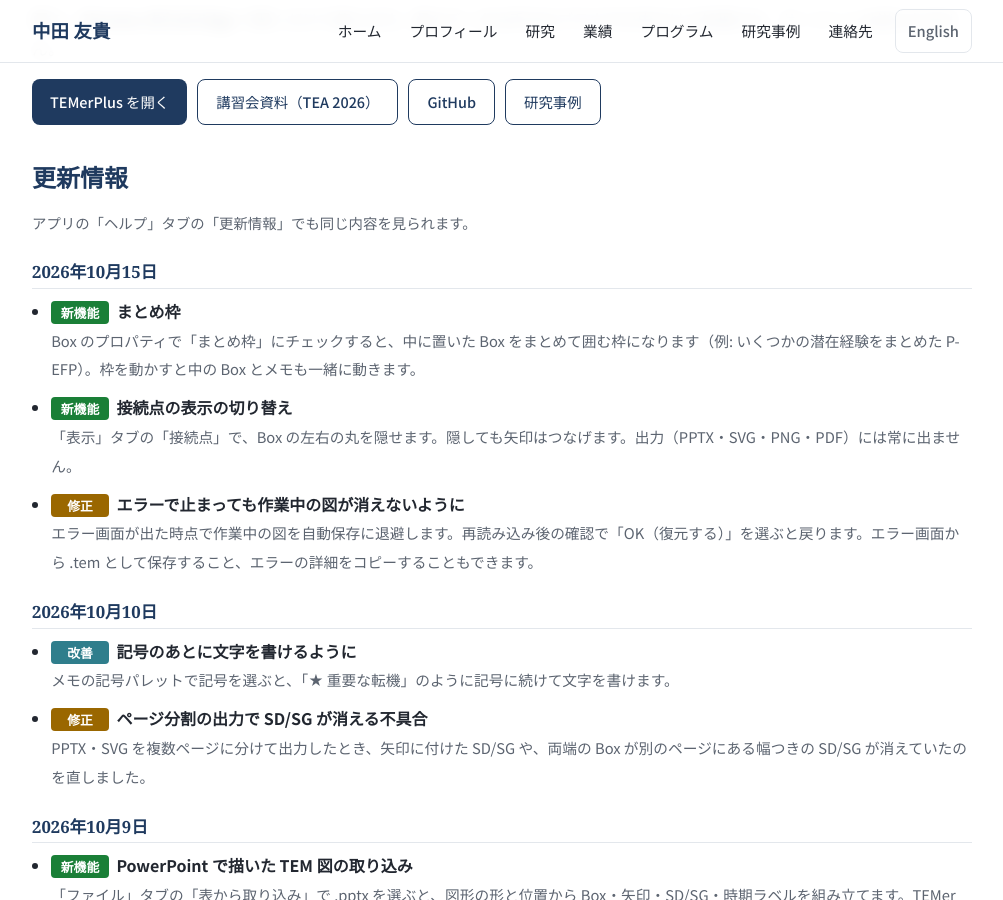
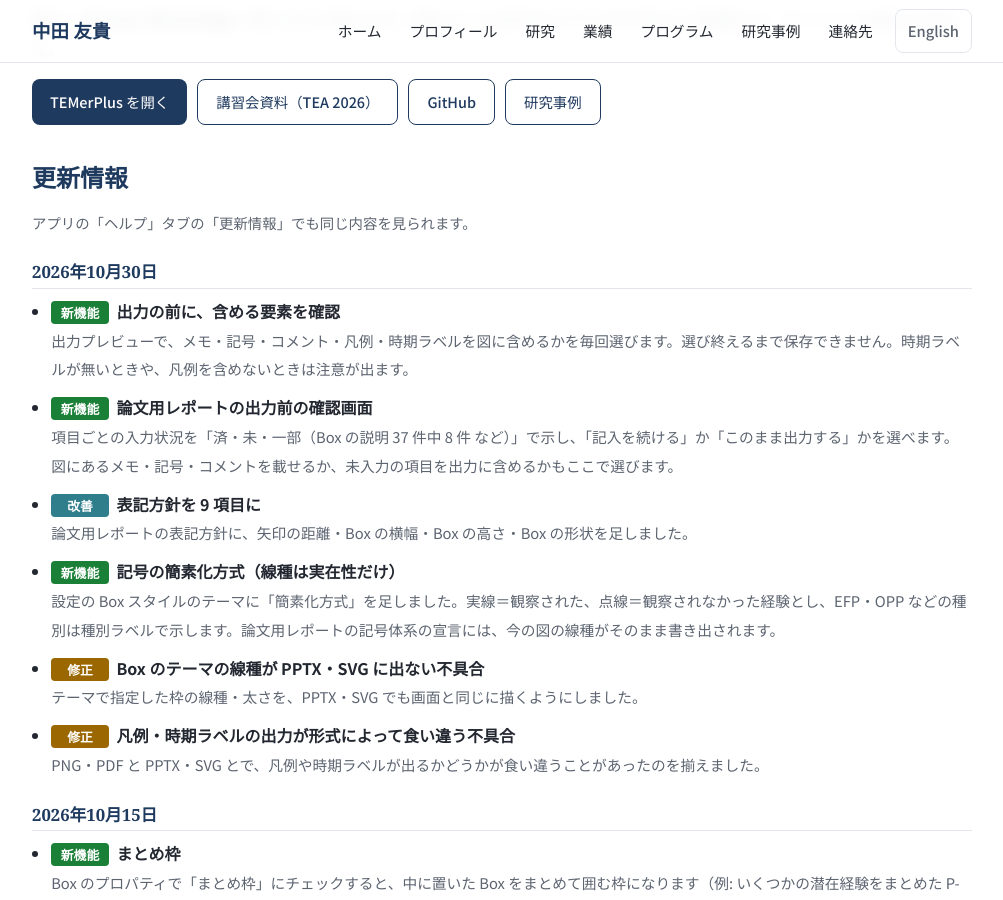
Before and after one commit to YukiInoueNakata/YukiInoueNakata.github.io, a Jekyll site: the page built from programs/temer-plus.html, in a window 1280 px wide and 900 px high, scrolled down 283 px. Shown: the whole window, without its empty margins (138-1141 px from the left). Built offline with Jekyll 4.4.1, drawn with Linux system fonts in a browser that asks for light colours.

Commit message:
data(temer): 更新情報 2026-10-30 分（TEMerPlus の npm run changelog から）
Co-Authored-By: Claude Opus 5.5 (1M context) <noreply@anthropic.com>
Claude-Session: https://claude.ai/code/session_018wwFh6iiqrmMYar2X1JhYd

```diff
--- a/_data/temer_changelog.json
+++ b/_data/temer_changelog.json
@@ -1,4 +1,63 @@
 [
+  {
+    "date": "2026-10-30",
+    "items": [
+      {
+        "kind": "新機能",
+        "title": "出力の前に、含める要素を確認",
+        "detail": "出力プレビューで、メモ・記号・コメント・凡例・時期ラベルを図に含めるかを毎回選びます。選び終えるまで保存できません。時期ラベルが無いときや、凡例を含めないときは注意が出ます。",
+        "en": {
+          "title": "Confirm what to include before exporting",
+          "detail": "In the export preview, choose each time whether to include notes, symbols, comments, the legend and period labels. Saving is disabled until every choice is made, and a caution appears when there are no period labels or the legend is left out."
+        }
+      },
+      {
+        "kind": "新機能",
+        "title": "論文用レポートの出力前の確認画面",
+        "detail": "項目ごとの入力状況を「済・未・一部（Box の説明 37 件中 8 件 など）」で示し、「記入を続ける」か「このまま出力する」かを選べます。図にあるメモ・記号・コメントを載せるか、未入力の項目を出力に含めるかもここで選びます。",
+        "en": {
+          "title": "Check screen before the paper report",
+          "detail": "Shows the status of each item as done, missing or partial (e.g., box descriptions: 8 of 37) and lets you continue editing or export as is. You also choose here whether to include notes, symbols and comments, and whether to include missing items."
+        }
+      },
+      {
+        "kind": "改善",
+        "title": "表記方針を 9 項目に",
+        "detail": "論文用レポートの表記方針に、矢印の距離・Box の横幅・Box の高さ・Box の形状を足しました。",
+        "en": {
+          "title": "Nine items in the visual conventions",
+          "detail": "Arrow length, box width, box height and box shape were added to the visual conventions in the paper report."
+        }
+      },
+      {
+        "kind": "新機能",
+        "title": "記号の簡素化方式（線種は実在性だけ）",
+        "detail": "設定の Box スタイルのテーマに「簡素化方式」を足しました。実線＝観察された、点線＝観察されなかった経験とし、EFP・OPP などの種別は種別ラベルで示します。論文用レポートの記号体系の宣言には、今の図の線種がそのまま書き出されます。",
+        "en": {
+          "title": "Simplified notation (line style shows reality only)",
+          "detail": "A \"簡素化方式\" (simplified) theme was added to the box style themes in Settings. Solid lines mean observed and dashed lines mean not observed; types such as EFP and OPP are shown by type labels. The paper report's notation declaration describes the line styles actually used in the diagram."
+        }
+      },
+      {
+        "kind": "修正",
+        "title": "Box のテーマの線種が PPTX・SVG に出ない不具合",
+        "detail": "テーマで指定した枠の線種・太さを、PPTX・SVG でも画面と同じに描くようにしました。",
+        "en": {
+          "title": "Box theme line styles missing from PPTX and SVG",
+          "detail": "Border styles and widths set by a theme are now drawn in PPTX and SVG the same as on screen."
+        }
+      },
+      {
+        "kind": "修正",
+        "title": "凡例・時期ラベルの出力が形式によって食い違う不具合",
+        "detail": "PNG・PDF と PPTX・SVG とで、凡例や時期ラベルが出るかどうかが食い違うことがあったのを揃えました。",
+        "en": {
+          "title": "Legend and period labels differing between export formats",
+          "detail": "Whether the legend and period labels appear is now the same in PNG, PDF, PPTX and SVG."
+        }
+      }
+    ]
+  },
   {
     "date": "2026-10-15",
     "items": [
```
